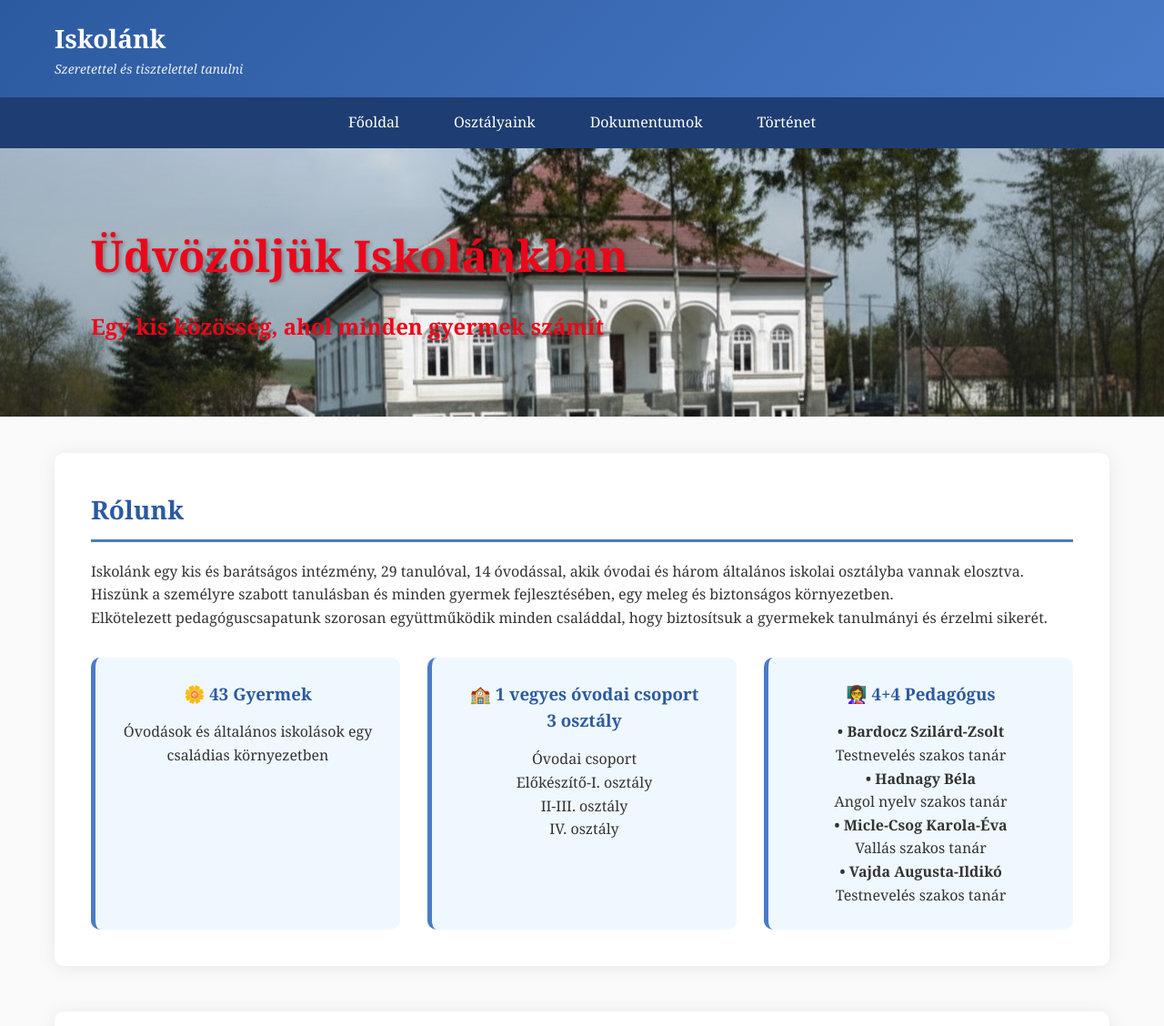
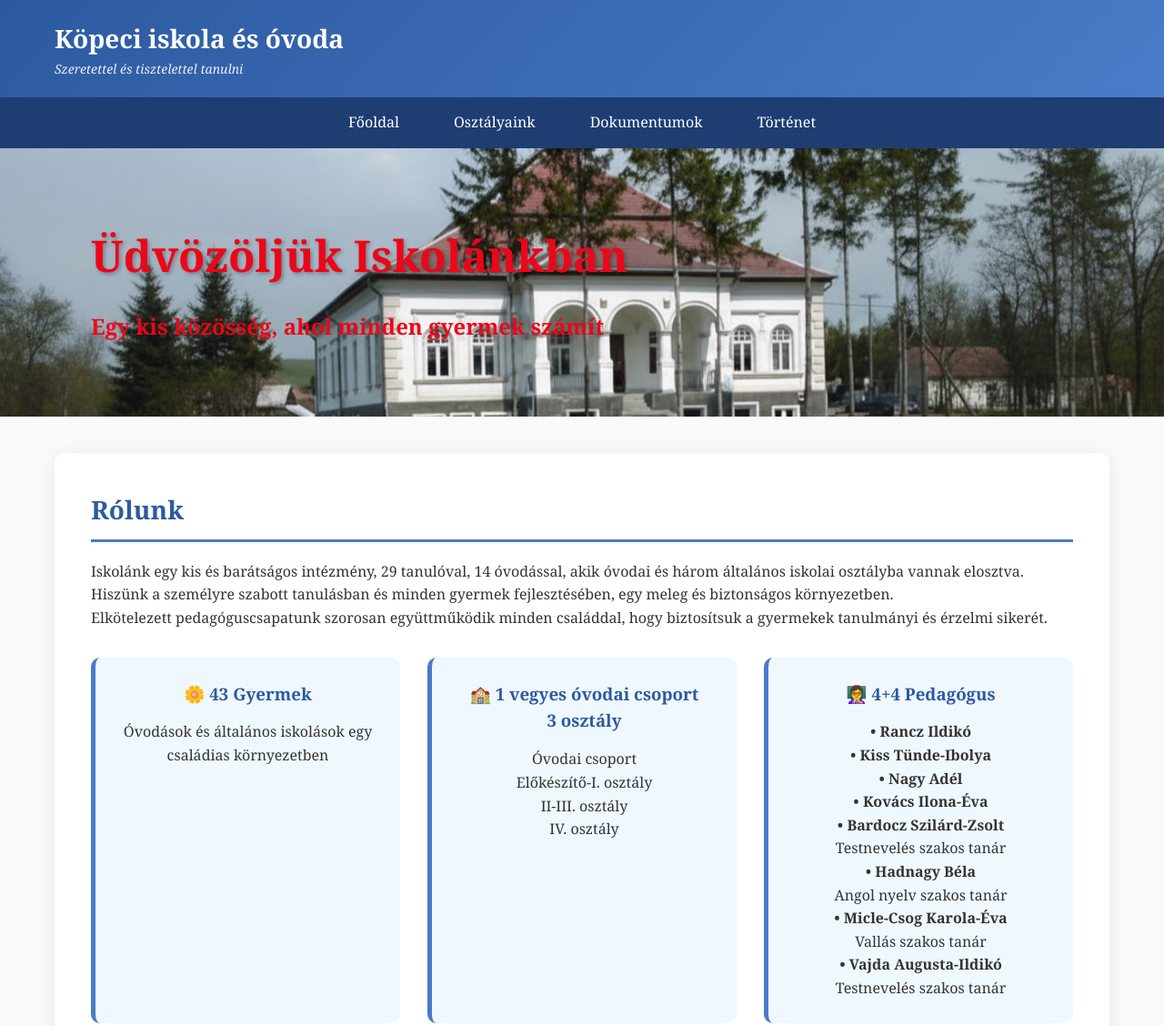
Before and after one commit to gobbany/sulikopec, a plain HTML site: page index.html in a window 1280 px wide. Shown: the top 1128 px of the page at 91% size. Drawn offline with Linux system fonts and the light colour scheme.

Commit message:
change in ui

```diff
--- a/index.html
+++ b/index.html
@@ -3,7 +3,7 @@
 <head>
     <meta charset="UTF-8">
     <meta name="viewport" content="width=device-width, initial-scale=1.0">
-    <title>Iskolánk - Szeretettel tanulni</title>
+    <title>Köpeci iskola és óvoda</title>
     <style>
         * {
             margin: 0;
@@ -187,7 +187,7 @@
         <div class="container">
             <div class="header-content">
                 <div>
-                    <a href="index.html" class="logo">Iskolánk</a>
+                    <a href="index.html" class="logo">Köpeci iskola és óvoda</a>
                     <div class="tagline">Szeretettel és tisztelettel tanulni</div>
                 </div>
             </div>
@@ -230,6 +230,10 @@
                     </div>
                     <div class="info-card">
                         <h3>👩‍🏫 4+4 Pedagógus</h3>
+                        <p><strong>• Rancz Ildikó </strong></p>
+                        <p><strong>• Kiss Tünde-Ibolya </strong></p>
+                        <p><strong>• Nagy Adél</strong></p>
+                        <p><strong>• Kovács Ilona-Éva </strong></p>
                         <p><strong>• Bardocz Szilárd-Zsolt </strong><br> Testnevelés szakos tanár</p>
                         <p><strong>• Hadnagy Béla </strong><br> Angol nyelv szakos tanár</p>
                         <p><strong>• Micle-Csog Karola-Éva </strong><br> Vallás szakos tanár</p>
```
Also changed, not shown: dokumentumok.html (+2 -2 lines), osztalyok.html (+1 -1 lines), tortenet.html (+1 -1 lines).
